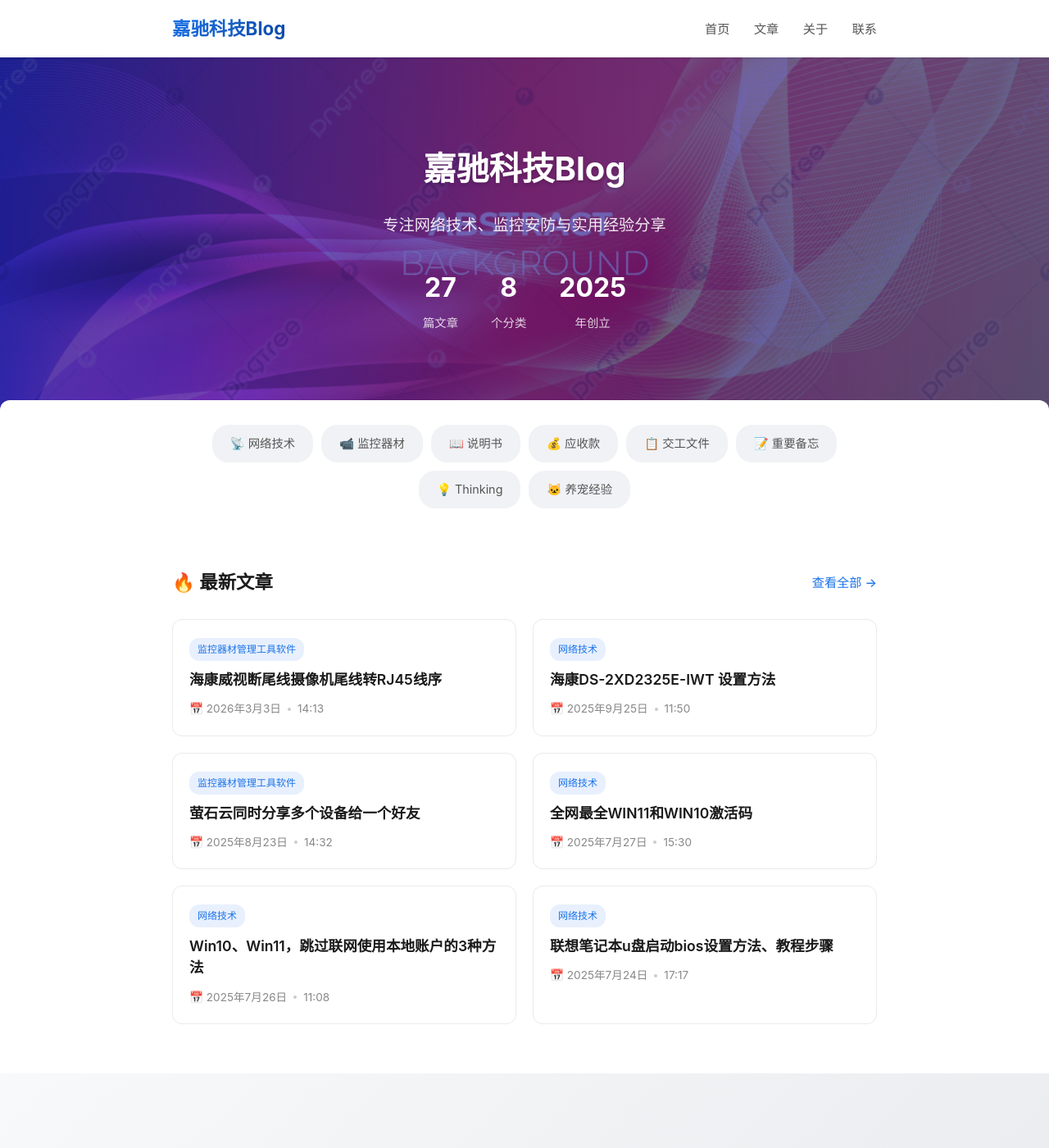
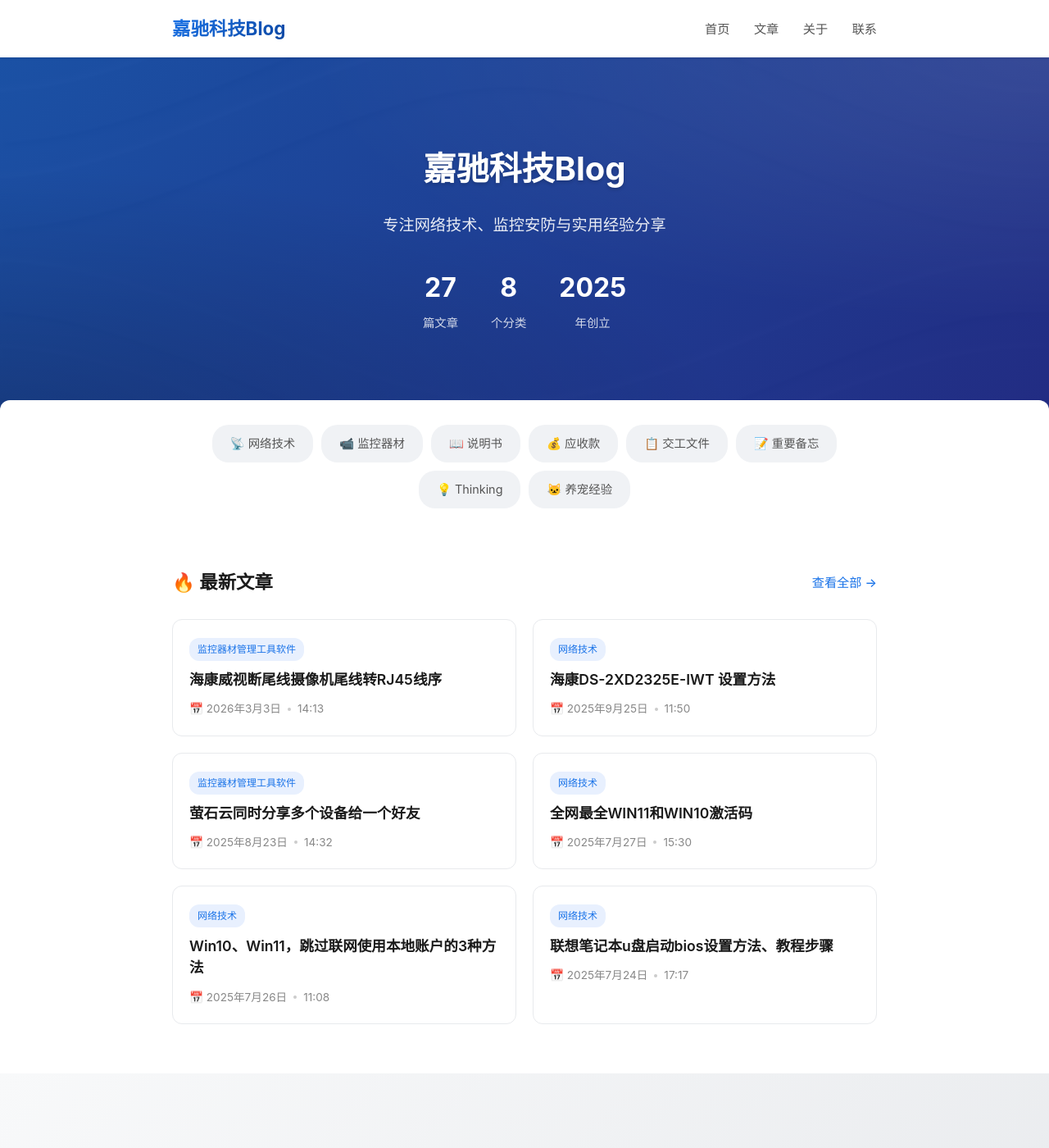
Before and after one commit to wangtnt/jiachi-blog, a Jekyll site: the page index.html, which Jekyll copies as it is, in a window 1280 px wide and 1400 px high. Shown: the whole window at 82% size. Built offline with Jekyll 4.4.1, drawn with Linux system fonts in a browser that asks for light colours.

Commit message:
更换为极简抽象背景，更简洁大气

```diff
--- a/index.html
+++ b/index.html
@@ -48,7 +48,7 @@
 
         /* Hero区域 */
         .hero {
-            background: linear-gradient(135deg, rgba(26,35,126,0.88) 0%, rgba(49,27,146,0.85) 50%, rgba(26,35,126,0.9) 100%),
+            background: linear-gradient(135deg, rgba(13,71,161,0.92) 0%, rgba(26,35,126,0.95) 100%),
                         url('images/hero-bg.jpg');
             background-size: cover;
             background-position: center;
@@ -66,10 +66,8 @@
             left: 0;
             width: 100%;
             height: 100%;
-            background: url('images/hero-bg.jpg');
-            background-size: cover;
-            background-position: center;
-            opacity: 0.2;
+            background: radial-gradient(ellipse at top right, rgba(255,255,255,0.1) 0%, transparent 50%),
+                        radial-gradient(ellipse at bottom left, rgba(0,0,0,0.2) 0%, transparent 50%);
         }
         .hero .container { position: relative; z-index: 1; }
         .hero h2 {
```
Also changed, not shown: images/hero-bg.jpg.
